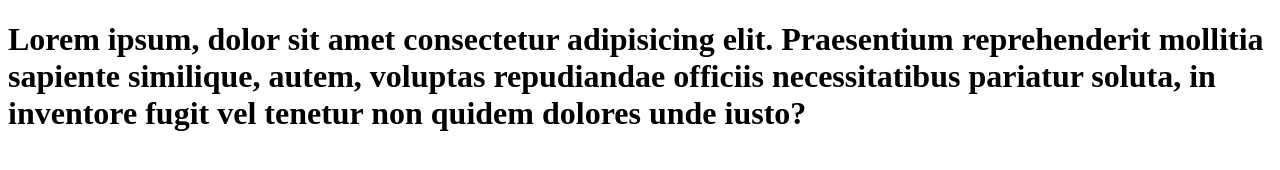
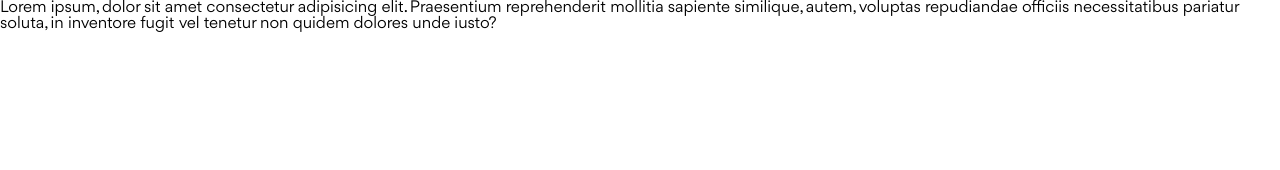
Before and after one commit to huuphuoc100911/MyProject, a website: page index.html in a window 1280 px wide. Drawn offline with Linux system fonts and the light colour scheme.

Commit message:
Initial scss

```diff
--- a/index.html
+++ b/index.html
@@ -34,6 +34,9 @@
 
         <!-- Fonts -->
         <link rel="stylesheet" href="./assets/fonts/stylesheet.css" />
+
+        <!-- Styles -->
+        <link rel="stylesheet" href="./assets/css/main.css" />
     </head>
     <body>
         <h1>
--- /dev/null
+++ b/scss/base/_reset.scss
@@ -0,0 +1,48 @@
+/* http://meyerweb.com/eric/tools/css/reset/
+   v2.0 | 20110126
+   License: none (public domain)
+*/
+
+html, body, div, span, applet, object, iframe,
+h1, h2, h3, h4, h5, h6, p, blockquote, pre,
+a, abbr, acronym, address, big, cite, code,
+del, dfn, em, img, ins, kbd, q, s, samp,
+small, strike, strong, sub, sup, tt, var,
+b, u, i, center,
+dl, dt, dd, ol, ul, li,
+fieldset, form, label, legend,
+table, caption, tbody, tfoot, thead, tr, th, td,
+article, aside, canvas, details, embed,
+figure, figcaption, footer, header, hgroup,
+menu, nav, output, ruby, section, summary,
+time, mark, audio, video {
+	margin: 0;
+	padding: 0;
+	border: 0;
+	font-size: 100%;
+	font: inherit;
+	vertical-align: baseline;
+}
+/* HTML5 display-role reset for older browsers */
+article, aside, details, figcaption, figure,
+footer, header, hgroup, menu, nav, section {
+	display: block;
+}
+body {
+	line-height: 1;
+}
+ol, ul {
+	list-style: none;
+}
+blockquote, q {
+	quotes: none;
+}
+blockquote:before, blockquote:after,
+q:before, q:after {
+	content: '';
+	content: none;
+}
+table {
+	border-collapse: collapse;
+	border-spacing: 0;
+}
--- /dev/null
+++ b/scss/main.scss
@@ -0,0 +1,2 @@
+@use "./base/reset";
+@use './base/base';
```
Also changed, not shown: package.json (added, +13 -0 lines), assets/css/main.css (added), 1 other file.
